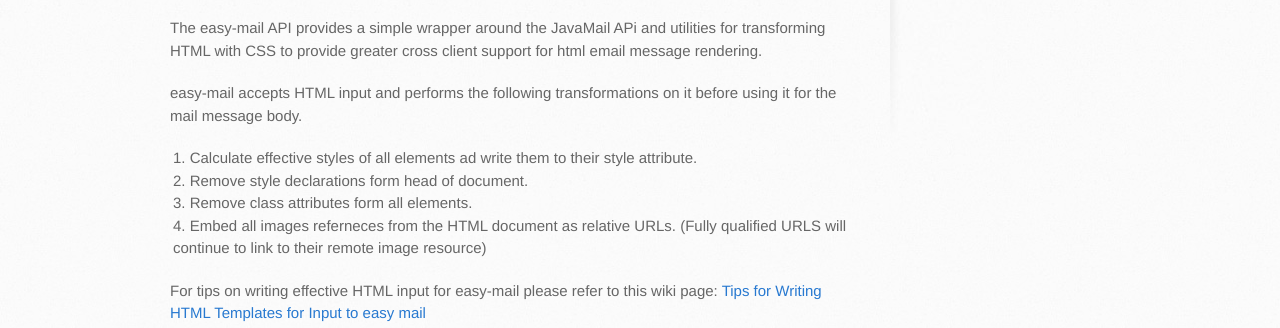
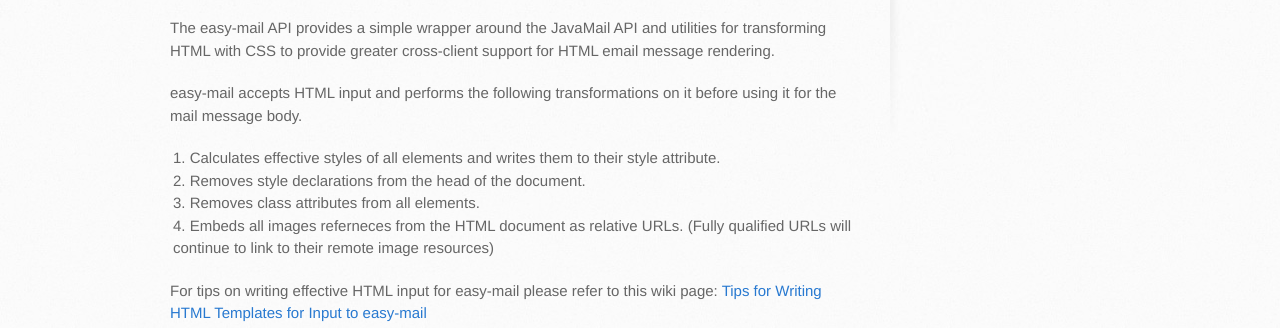
Before and after one commit to JayStGelais/easy-mail, a plain HTML site: page index.html in a window 1280 px wide. Shown: the part 672-1000 px from the top of the page. Drawn offline with Linux system fonts and the light colour scheme.

Commit message:
a few fixes for typos/grammar

```diff
--- a/index.html
+++ b/index.html
@@ -33,21 +33,21 @@
 
 <p><a href="https://travis-ci.org/JayStGelais/easy-mail"><img src="https://travis-ci.org/JayStGelais/easy-mail.png?branch=master" alt="Build Status"></a></p>
 
-<p>The <strong>easy-mail</strong> API provides a simple wrapper around the JavaMail APi and utilities for transforming HTML with CSS to
-provide greater cross client support for html email message rendering.</p>
+<p>The <strong>easy-mail</strong> API provides a simple wrapper around the JavaMail API and utilities for transforming HTML with CSS to
+provide greater cross-client support for HTML email message rendering.</p>
 
 <p><strong>easy-mail</strong> accepts HTML input and performs the following transformations on it before using it for the mail message
 body.</p>
 
 <ol>
-<li>Calculate effective styles of all elements ad write them to their style attribute.</li>
-<li>Remove style declarations form head of document.</li>
-<li>Remove class attributes form all elements.</li>
-<li>Embed all images referneces from the HTML document as relative URLs. <em>(Fully qualified URLS will continue to
-link to their remote image resource)</em>
+<li>Calculates effective styles of all elements and writes them to their style attribute.</li>
+<li>Removes style declarations from the head of the document.</li>
+<li>Removes class attributes from all elements.</li>
+<li>Embeds all images referneces from the HTML document as relative URLs. <em>(Fully qualified URLs will continue to
+link to their remote image resources)</em>
 </li>
 </ol><p>For tips on writing effective HTML input for <strong>easy-mail</strong> please refer to this wiki page:
-<a href="https://github.com/JayStGelais/easy-mail/wiki/Tips-for-Writing-HTML-Templates-for-Input-to-easy-mail">Tips for Writing HTML Templates for Input to easy mail</a></p>
+<a href="https://github.com/JayStGelais/easy-mail/wiki/Tips-for-Writing-HTML-Templates-for-Input-to-easy-mail">Tips for Writing HTML Templates for Input to easy-mail</a></p>
 
 <h1>
 <a name="getting-easy-mail" class="anchor" href="#getting-easy-mail"><span class="octicon octicon-link"></span></a>Getting easy-mail</h1>
@@ -98,7 +98,7 @@ message.send(mailSession);
 <a name="extending-easy-mail" class="anchor" href="#extending-easy-mail"><span class="octicon octicon-link"></span></a>Extending easy-mail</h1>
 
 <p>The main extension point for <strong>easy-mail</strong> is the <em>HtmlContetProvider</em> interface. Implementing this interface
-is you entry point to provided HTML content form your favorite HTML template framework.</p>
+is your entry point to provide HTML content from your favorite HTML template framework.</p>
 
 <h1>
 <a name="easy-mail-versions" class="anchor" href="#easy-mail-versions"><span class="octicon octicon-link"></span></a>easy-mail Versions</h1>
```
